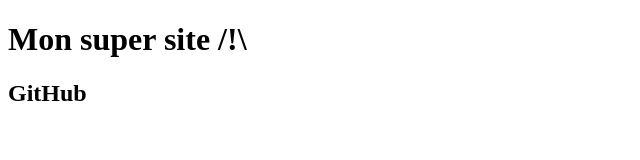
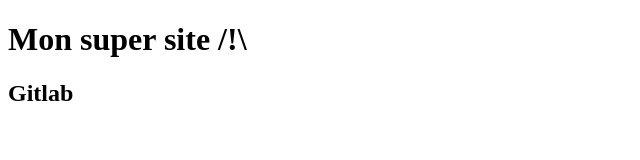
Before and after one commit to vuongjacques/dam-j02, a plain HTML site: page index.html in a window 1280 px wide. Shown: the full height of the page, 0-640 px from the left. Drawn offline with Linux system fonts and the light colour scheme.

Commit message:
ajout gitlab h2 sur index

```diff
--- a/index.html
+++ b/index.html
@@ -8,6 +8,6 @@
 <body>
 
     <h1>Mon super site /!\</h1>
-    <h2>GitHub</h2>
+    <h2>Gitlab</h2>
 </body>
 </html>
```
